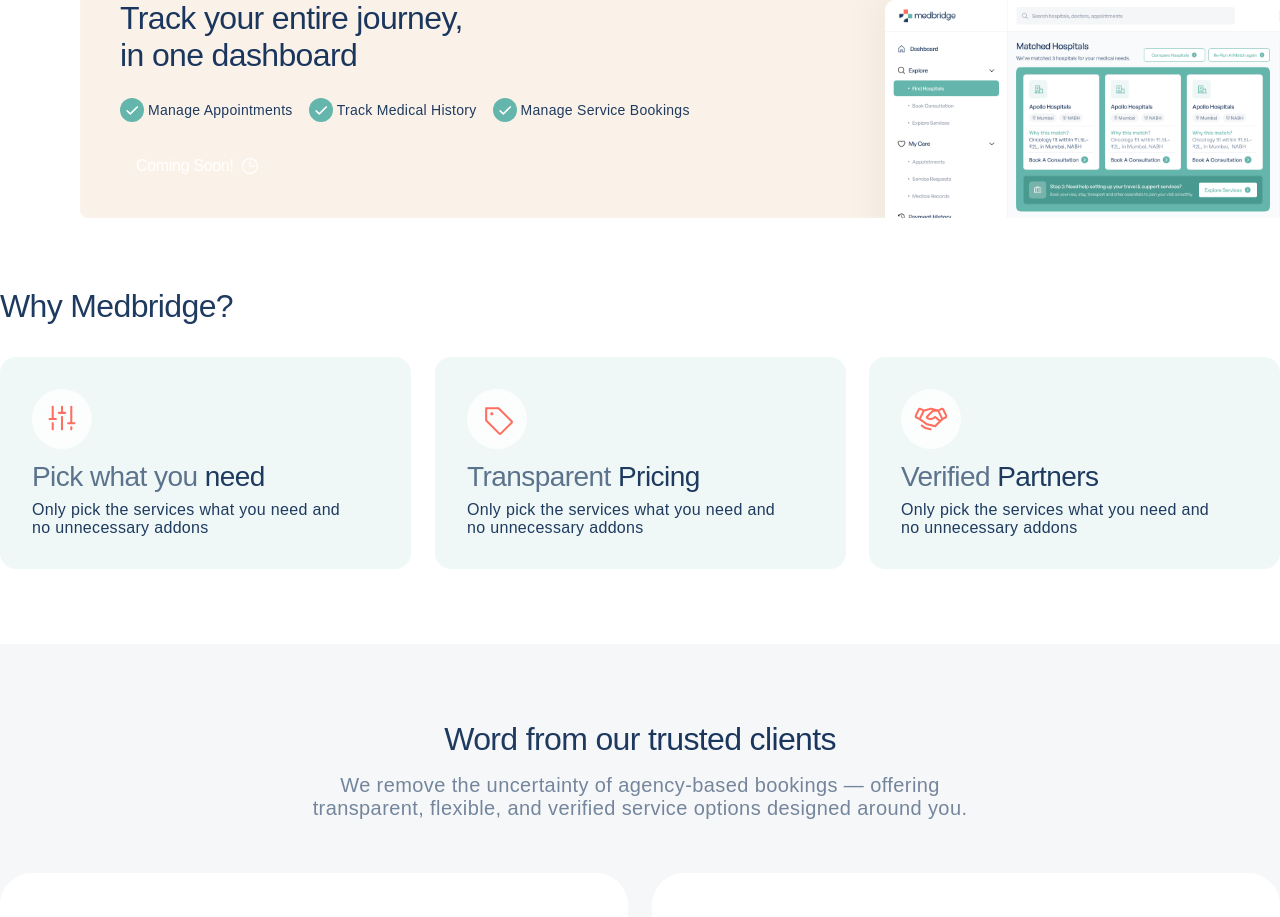
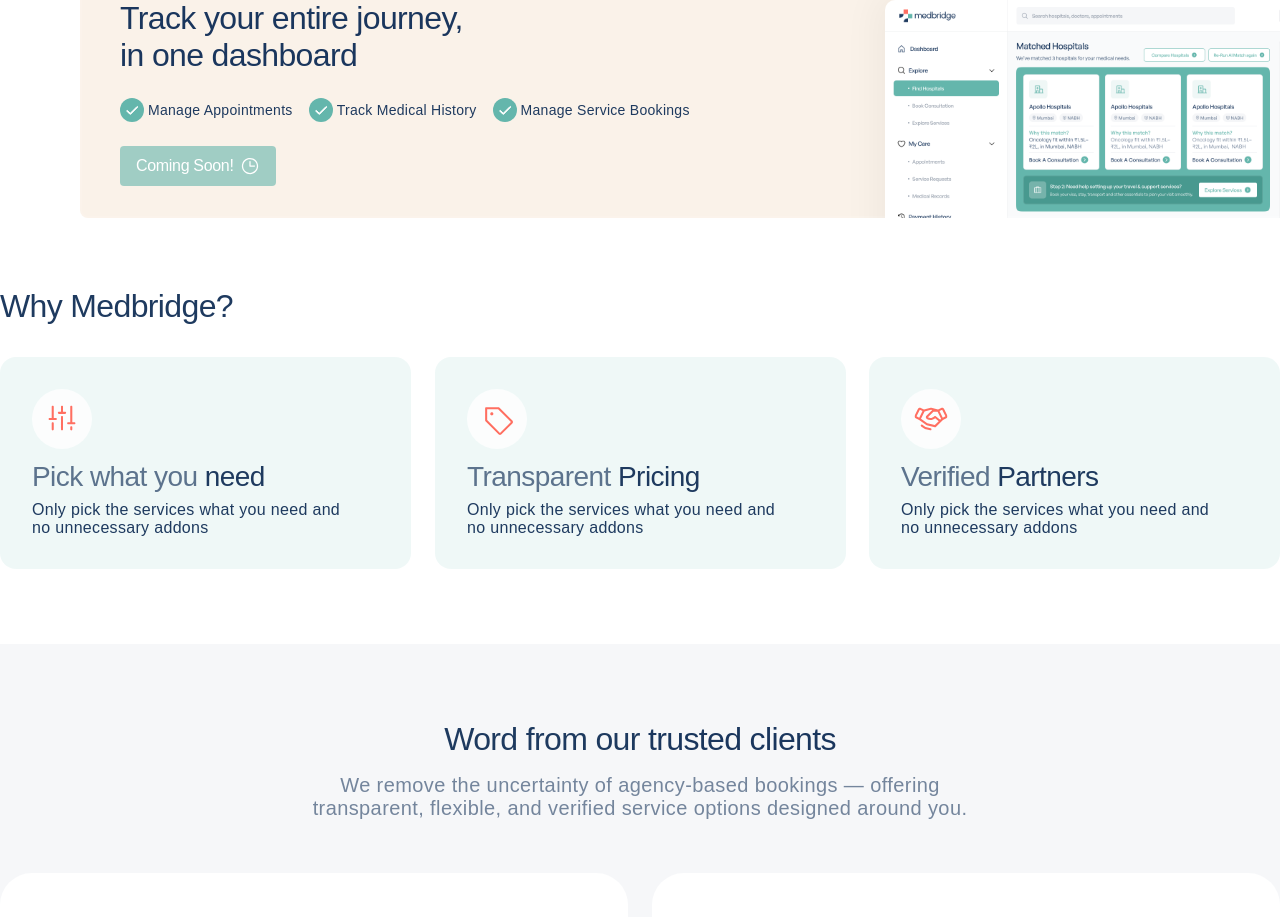
Before and after one commit to medbridge-core/MedBridge, a React (Vite) app: page / in a window 1280 px wide. Shown: the part 830-1747 px from the top of the page. Built offline with nearby package versions, Linux system fonts and the light colour scheme; no server answers.

Commit message:
Update favicon and fix Coming Soon pill visibility
- Replace favicon with Monogram Dark design
- Add background color to Coming Soon pill for improved visibility

```diff
--- a/index.html
+++ b/index.html
@@ -4,6 +4,7 @@
     <head>
       <meta charset="UTF-8" />
       <meta name="viewport" content="width=device-width, initial-scale=1.0" />
+      <link rel="icon" type="image/png" href="/favicon.png" />
       <title>MedBridge</title>
     </head>
 
--- a/src/imports/Desktop25.tsx
+++ b/src/imports/Desktop25.tsx
@@ -1353,7 +1353,7 @@ function Frame136() {
 
 function Frame139() {
   return (
-    <div className="box-border content-stretch flex flex-col gap-[10px] items-start overflow-clip px-[16px] py-[10px] relative rounded-[4px] shrink-0">
+    <div className="box-border content-stretch flex flex-col gap-[10px] items-start overflow-clip px-[16px] py-[10px] relative rounded-[4px] shrink-0 bg-[rgba(100,182,172,0.6)]">
       <Frame136 />
     </div>
   );
```
Also changed, not shown: favicon.png (added).
